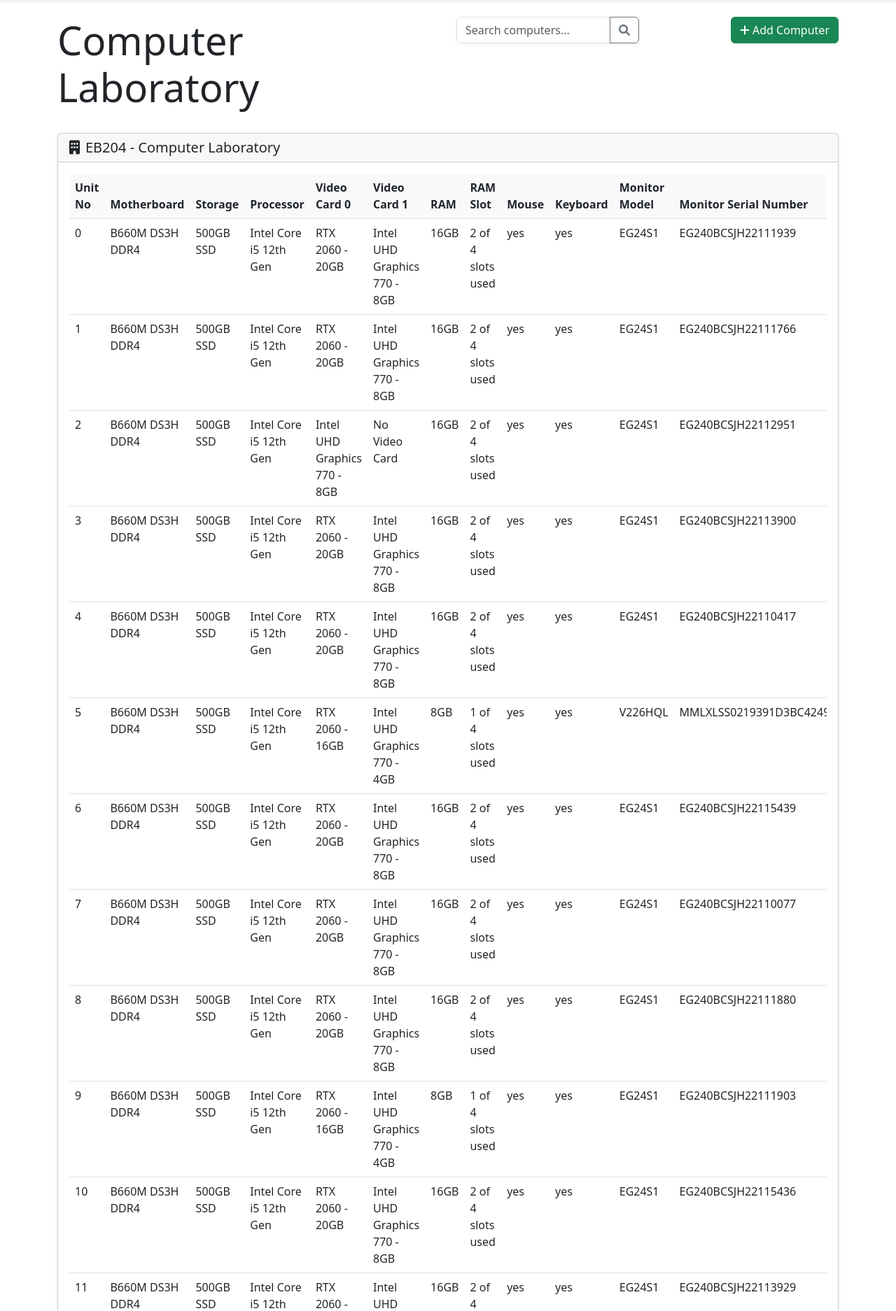
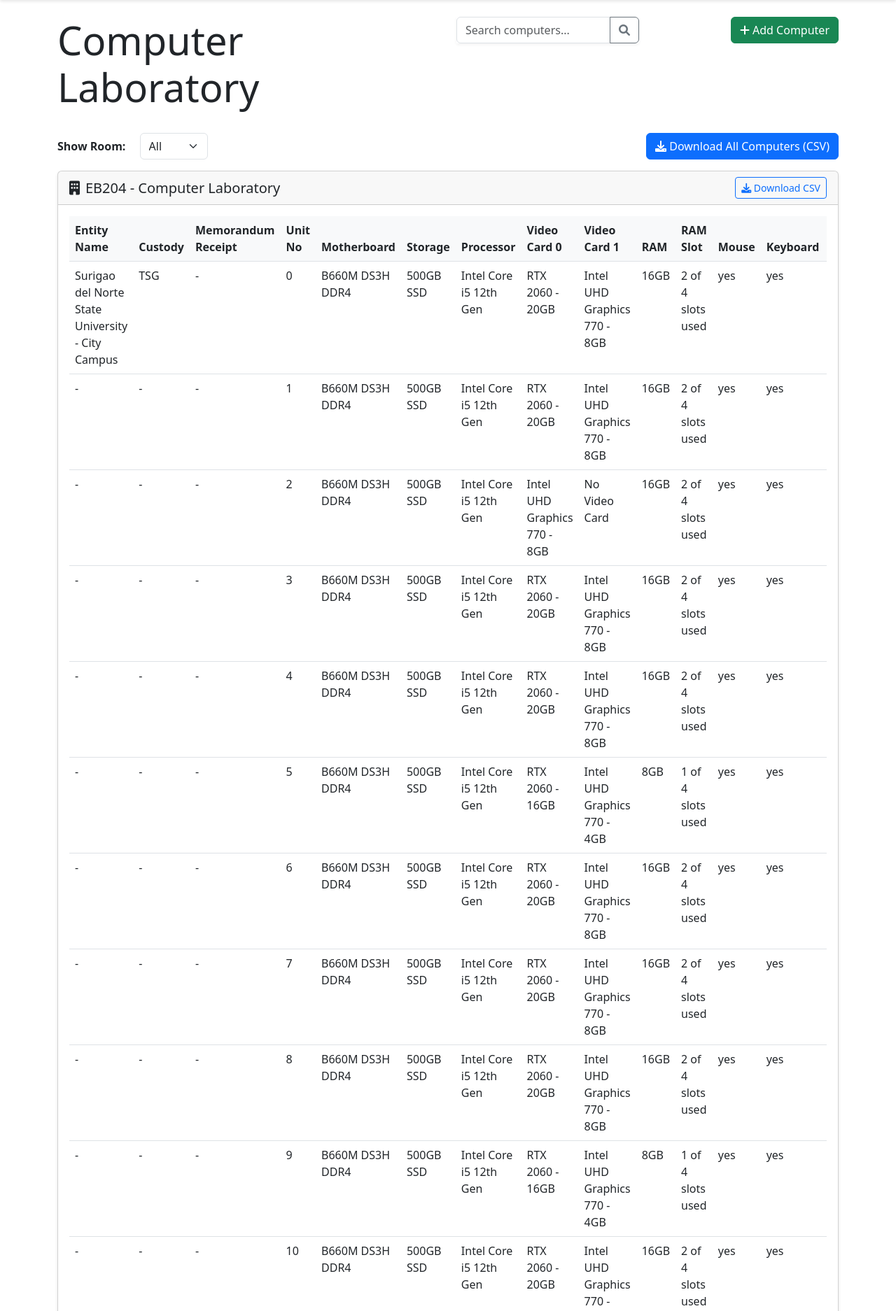
Before and after one commit to JeodyLaineSaez/TSG_Inventory-Management-System, a Django app: page /computers/ in a window 1280 px wide. Shown: the part 66-1940 px from the top of the page at 70% size. Run offline with Django 5.2, Linux system fonts and the light colour scheme; a user stored in the database is signed in; data comes from the database, SQL or seed files in the repository; both versions use the stored data as it was after the commit.

Commit message:
second commit

```diff
--- a/inventory/models.py
+++ b/inventory/models.py
@@ -99,6 +99,9 @@ class Item(models.Model):
         return f"{self.name} ({self.inventory_item_no})"
 
 class Computer(models.Model):
+    entity_name =  models.CharField(max_length=100, null=True, blank=True)
+    custody = models.CharField(max_length=100, null=True, blank=True)
+    mr = models.CharField(max_length=100, null=True, blank=True)
     room = models.CharField(max_length=50, null=True, blank=True)
     unit_no = models.CharField(max_length=50, null=True, blank=True)
     motherboard = models.CharField(max_length=50, null=True, blank=True)
--- a/inventory/urls.py
+++ b/inventory/urls.py
@@ -15,5 +15,7 @@ urlpatterns = [
     path('computers/add/', views.add_computer, name='add_computer'),
     path('computers/<int:pk>/', views.computer_detail, name='computer_detail'),
     path('computers/<int:pk>/edit/', views.edit_computer, name='edit_computer'),
+    path('computers/export/csv/', views.export_computers_csv, name='export_computers_csv'),
+    path('computers/export/csv/<str:room>/', views.export_computers_csv, name='export_computers_csv_room'),
     path('logout/', auth_views.LogoutView.as_view(next_page='home'), name='logout'),
 ]
--- a/inventory/views.py
+++ b/inventory/views.py
@@ -9,6 +9,11 @@ from django.core.serializers.json import DjangoJSONEncoder
 from django.db.models.functions import Cast
 import json
 from .forms import ItemForm, ComputerForm
+import csv
+from django.http import HttpResponse
+from typing import TYPE_CHECKING
+if TYPE_CHECKING:
+    from .models import Computer
 
 def home(request):
     return render(request, 'home.html', {'show_navbar': False})
@@ -29,13 +34,13 @@ def register(request):
 def dashboard(request):
     # Get total counts
     total_items = Item.objects.count()  # type: ignore
-    total_computers = Computer.objects.count()  # type: ignore
+    total_computers = Computer.objects.count()  # type: ignore[attr-defined]
 
     # Get items by category
     items_by_category = list(Item.objects.values('category__name').annotate(count=Count('id')))  # type: ignore
 
     # Get computer status distribution
-    computer_status = list(Computer.objects.values('status').annotate(count=Count('id')))  # type: ignore
+    computer_status = list(Computer.objects.values('status').annotate(count=Count('id')))  # type: ignore[attr-defined]
 
     # Get items needing attention (under maintenance or disposed)
     items_needing_attention = Item.objects.filter(  # type: ignore
@@ -43,7 +48,7 @@ def dashboard(request):
     ).select_related('category').order_by('status')[:5]
 
     # Get computers needing maintenance
-    computers_needing_maintenance = Computer.objects.filter(status='maintenance')[:5]  # type: ignore
+    computers_needing_maintenance = Computer.objects.filter(status='maintenance')[:5]  # type: ignore[attr-defined]
 
     # Prepare data for charts
     chart_data = {
@@ -100,7 +105,7 @@ def computer_list(request):
     for room in rooms:
         computers_by_room[room] = Computer.objects.filter(room=room).annotate(
             unit_no_int=Cast('unit_no', IntegerField())
-        ).order_by('unit_no_int')  # type: ignore
+        ).order_by('unit_no_int')  # type: ignore[attr-defined]
 
     return render(request, 'inventory/computer_list.html', {
         'computers_by_room': computers_by_room,
@@ -109,7 +114,7 @@ def computer_list(request):
 
 @login_required
 def computer_detail(request, pk):
-    computer = get_object_or_404(Computer, pk=pk)
+    computer = get_object_or_404(Computer, pk=pk)  # type: ignore[attr-defined]
     return render(request, 'inventory/computer_detail.html', {
         'computer': computer
     })
@@ -180,3 +185,27 @@ def edit_computer(request, pk):
     else:
         form = ComputerForm(instance=computer)
     return render(request, 'inventory/computer_form.html', {'form': form, 'edit': True, 'computer': computer})
+
+def export_computers_csv(request, room=None):  # type: ignore
+    if room:
+        computers = Computer.objects.filter(room=room)  # type: ignore[attr-defined]
+        filename = f"computers_{room}.csv"
+    else:
+        computers = Computer.objects.all()  # type: ignore[attr-defined]
+        filename = "computers_all.csv"
+    response = HttpResponse(content_type='text/csv')
+    response['Content-Disposition'] = f'attachment; filename="{filename}"'
+    writer = csv.writer(response)
+    writer.writerow([
+        'Entity Name', 'Custody', 'Memorandum Receipt', 'Room', 'Unit No', 'Motherboard', 'Storage', 'Processor',
+        'Video Card 0', 'Video Card 1', 'RAM', 'RAM Slot', 'Mouse', 'Keyboard',
+        'Monitor Model', 'Monitor Serial Number', 'Remarks', 'Status', 'Last Maintenance'
+    ])
+    for c in computers:
+        writer.writerow([
+            c.entity_name, c.custody, c.mr, c.room, c.unit_no, c.motherboard, c.storage, c.processor,
+            c.video_card_0, c.video_card_1, c.ram, c.ram_slot, c.mouse, c.keyboard,
+            c.monitor_model, c.monitor_serial_number, c.remarks, c.get_status_display(),
+            c.last_maintenance.strftime('%Y-%m-%d') if c.last_maintenance else ''
+        ])
+    return response
--- a/templates/inventory/computer_list.html
+++ b/templates/inventory/computer_list.html
@@ -24,21 +24,42 @@
         {% endif %}
     </div>
 </div>
-
+<div class="row mb-3 align-items-center">
+    <div class="col-md-6 col-12">
+        <label for="roomFilter" class="form-label fw-bold mb-0 me-2">Show Room:</label>
+        <select id="roomFilter" class="form-select w-auto d-inline-block ms-2">
+            <option value="all">All</option>
+            {% for room in rooms %}
+                <option value="{{ room }}">{{ room }}</option>
+            {% endfor %}
+        </select>
+    </div>
+    <div class="col-md-6 col-12 text-end mt-2 mt-md-0">
+        <a href="{% url 'export_computers_csv' %}" class="btn btn-primary">
+            <i class="fas fa-download"></i> Download All Computers (CSV)
+        </a>
+    </div>
+</div>
 {% for room in rooms %}
-<div class="row mb-4">
+<div class="row mb-4 room-table" data-room="{{ room }}">
     <div class="col-md-12">
         <div class="card">
-            <div class="card-header">
+            <div class="card-header d-flex justify-content-between align-items-center">
                 <h5 class="card-title mb-0">
                     <i class="fas fa-building me-2"></i>{{ room }} - Computer Laboratory
                 </h5>
+                <a href="{% url 'export_computers_csv_room' room=room %}" class="btn btn-outline-primary btn-sm">
+                    <i class="fas fa-download"></i> Download CSV
+                </a>
             </div>
             <div class="card-body">
                 <div class="table-responsive">
                     <table class="table table-hover">
                         <thead>
                             <tr>
+                                <th>Entity Name</th>
+                                <th>Custody</th>
+                                <th>Memorandum Receipt</th>
                                 <th>Unit No</th>
                                 <th>Motherboard</th>
                                 <th>Storage</th>
@@ -60,6 +81,9 @@
                         <tbody>
                             {% for computer in computers_by_room|get_item:room %}
                             <tr>
+                                <td>{{ computer.entity_name|default:"-" }}</td>
+                                <td>{{ computer.custody|default:"-" }}</td>
+                                <td>{{ computer.mr|default:"-" }}</td>
                                 <td>{{ computer.unit_no|default:"-" }}</td>
                                 <td>{{ computer.motherboard|default:"-" }}</td>
                                 <td>{{ computer.storage|default:"-" }}</td>
@@ -94,7 +118,7 @@
                             </tr>
                             {% empty %}
                             <tr>
-                                <td colspan="16" class="text-center text-muted">
+                                <td colspan="18" class="text-center text-muted">
                                     <i class="fas fa-info-circle me-2"></i>No computers found in {{ room }}
                                 </td>
                             </tr>
@@ -126,5 +150,17 @@
             document.getElementById('searchButton').click();
         }
     });
+
+    // Room filter functionality
+    document.getElementById('roomFilter').addEventListener('change', function() {
+        const selectedRoom = this.value;
+        document.querySelectorAll('.room-table').forEach(function(tableDiv) {
+            if (selectedRoom === 'all' || tableDiv.getAttribute('data-room') === selectedRoom) {
+                tableDiv.style.display = '';
+            } else {
+                tableDiv.style.display = 'none';
+            }
+        });
+    });
 </script>
 {% endblock %}
```
Also changed, not shown: inventory/forms.py (+15 -2 lines), templates/inventory/computer_form.html (+16 -3 lines), templates/inventory/dashboard.html (+0 -10 lines), db.sqlite3, inventory/admin.py (line endings or trailing spaces), inventory/migrations/0008_computer_custody_computer_office_name.py (added), inventory/migrations/0009_rename_office_name_computer_entity_name.py (added), inventory/migrations/0010_item_mr.py (added), inventory/migrations/0011_remove_item_mr_computer_mr.py (added).
